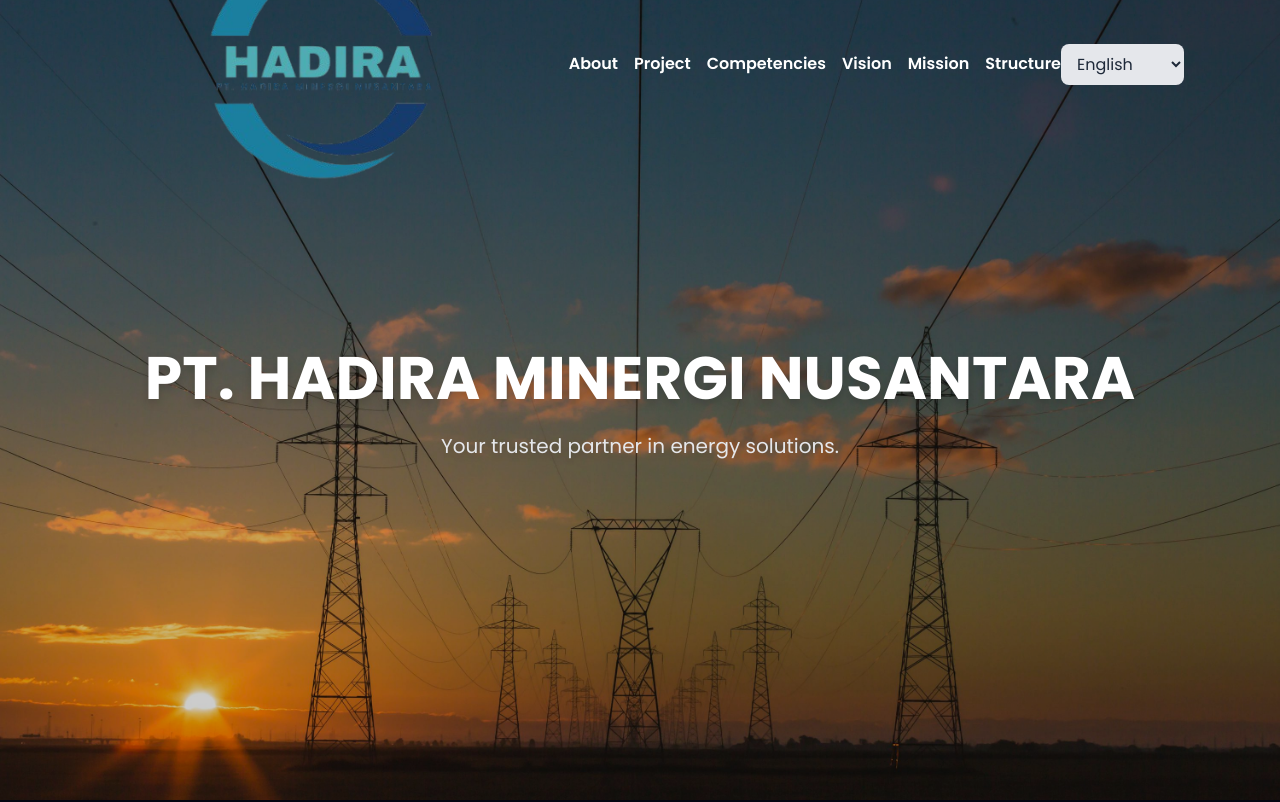
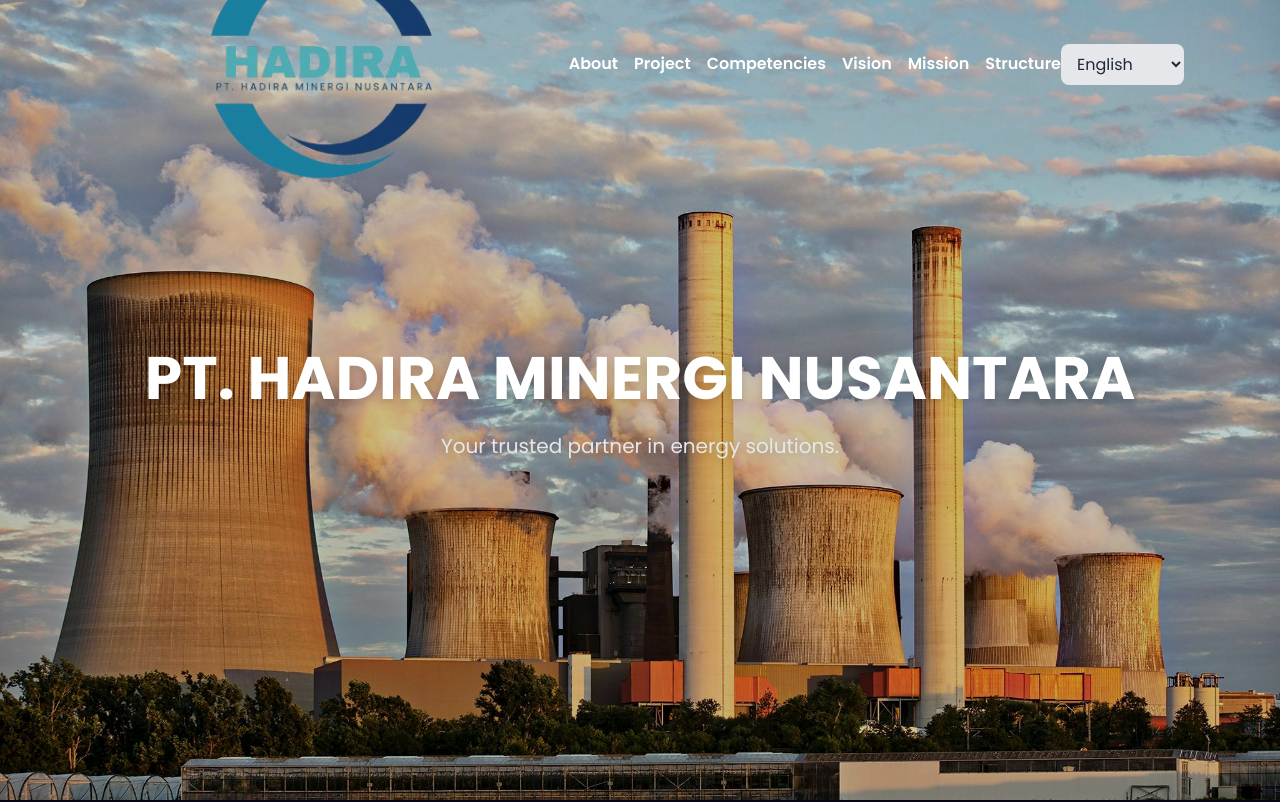
Before and after one commit to Firosmalik000/handira-minergi-nusantara, a Next.js app: page / in a window 1280 px wide. Shown: the top 802 px of the page. Built offline with nearby package versions, Linux system fonts and the light colour scheme.

Commit message:
Update Hero.tsx

```diff
--- a/src/section/Hero.tsx
+++ b/src/section/Hero.tsx
@@ -19,7 +19,7 @@
   };
 
   return (
-    <section id="hero" className="relative w-full min-h-screen bg-center bg-cover flex items-center justify-center px-4 sm:px-8" style={{ backgroundImage: `url(/heri.jpeg)` }}>
+    <section id="hero" className="relative w-full min-h-screen bg-center bg-cover flex items-center justify-center px-4 sm:px-8" style={{ backgroundImage: `url(/hero.jpg)` }}>
       {/* Overlay */}
       <div className="absolute inset-0 bg-black/20 z-10" />
 
```
